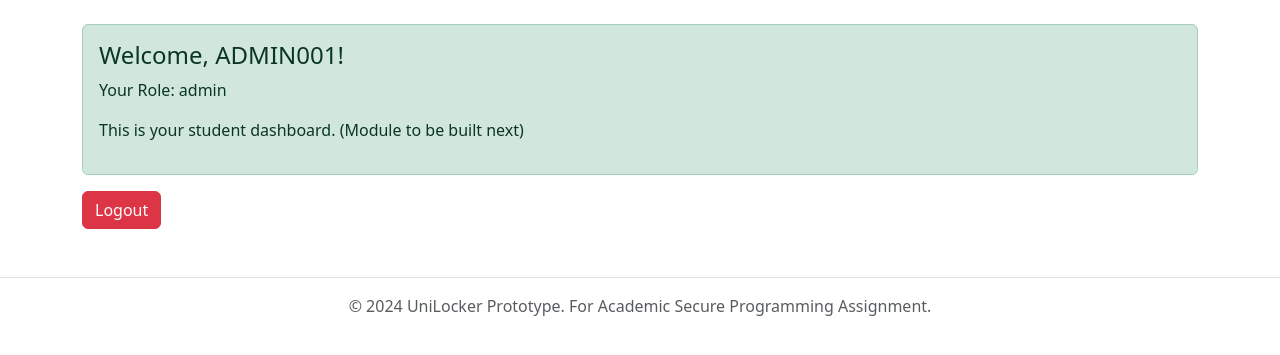
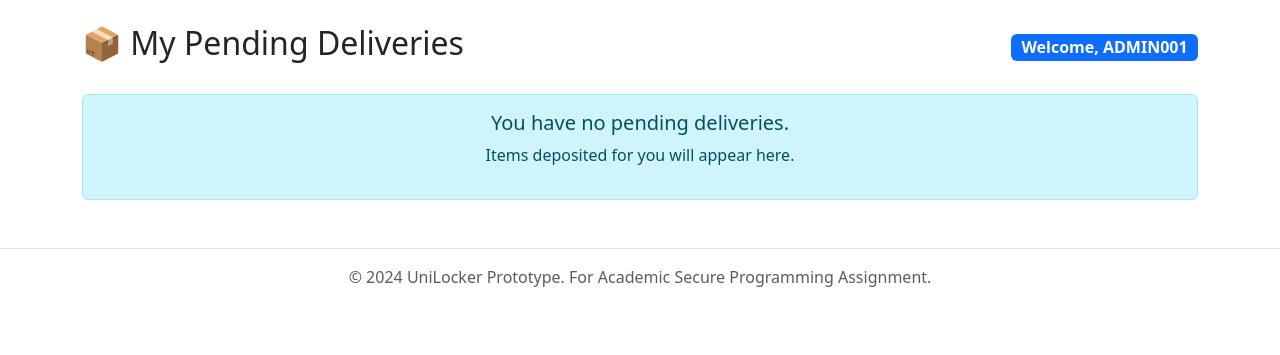
Before and after one commit to Ziq12/unilocker, a PHP site: page /dashboard.php in a window 1280 px wide. Shown: the part 56-411 px from the top of the page. Run offline with PHP 8.4, Linux system fonts and the light colour scheme; a user stored in the database is signed in; data comes from the database, SQL or seed files in the repository; tables that the repository leaves empty hold one stand-in row (values such as "Sample post").

Commit message:
Enhance collect and dashboard functionality: Implement ownership checks for item collection and improve dashboard layout with delivery details.

```diff
--- a/public/dashboard.php
+++ b/public/dashboard.php
@@ -1,23 +1,59 @@
 <?php
 session_start();
-// Basic check (also vulnerable, as it doesn't strictly enforce login for the report yet)
 if (!isset($_SESSION['user_id'])) {
     header("Location: login.php");
     exit();
 }
+require '../config/db.php';
 require '../includes/header.php';
+
+$user_id = $_SESSION['user_id'];
+
+// Fetch pending deliveries for this logged-in user
+$sql = "SELECT d.delivery_id, l.locker_number, d.status, d.created_at
+        FROM deliveries d
+        JOIN lockers l ON d.locker_id = l.locker_id
+        WHERE d.receiver_id = $user_id AND d.status = 'Pending'";
+$result = mysqli_query($conn, $sql);
 ?>
 
-<div class="alert alert-success">
-    <h4>Welcome,
-        <?php echo $_SESSION['student_id']; ?>!
-    </h4>
-    <p>Your Role:
-        <?php echo $_SESSION['role']; ?>
-    </p>
-    <p>This is your student dashboard. (Module to be built next)</p>
+<div class="d-flex justify-content-between align-items-center mb-4">
+    <h2>📦 My Pending Deliveries</h2>
+    <span class="badge bg-primary fs-6">Welcome, <?php echo $_SESSION['student_id']; ?></span>
 </div>
 
-<a href="logout.php" class="btn btn-danger">Logout</a>
+<?php if (mysqli_num_rows($result) > 0): ?>
+    <div class="table-responsive">
+        <table class="table table-hover table-striped align-middle">
+            <thead class="table-dark">
+                <tr>
+                    <th>Locker Number</th>
+                    <th>Status</th>
+                    <th>Deposited At</th>
+                    <th>Action</th>
+                </tr>
+            </thead>
+            <tbody>
+                <?php while ($row = mysqli_fetch_assoc($result)): ?>
+                    <tr>
+                        <td><strong><?php echo $row['locker_number']; ?></strong></td>
+                        <td><span class="badge bg-warning text-dark"><?php echo $row['status']; ?></span></td>
+                        <td><?php echo date('d M Y, h:i A', strtotime($row['created_at'])); ?></td>
+                        <td>
+                            <!-- Passes locker number to collect.php -->
+                            <a href="collect.php?locker=<?php echo $row['locker_number']; ?>" class="btn btn-sm btn-primary">🔓
+                                Collect Item</a>
+                        </td>
+                    </tr>
+                <?php endwhile; ?>
+            </tbody>
+        </table>
+    </div>
+<?php else: ?>
+    <div class="alert alert-info text-center">
+        <h5>You have no pending deliveries.</h5>
+        <p>Items deposited for you will appear here.</p>
+    </div>
+<?php endif; ?>
 
 <?php require '../includes/footer.php'; ?>
```
Also changed, not shown: public/collect.php (+68 -13 lines).
